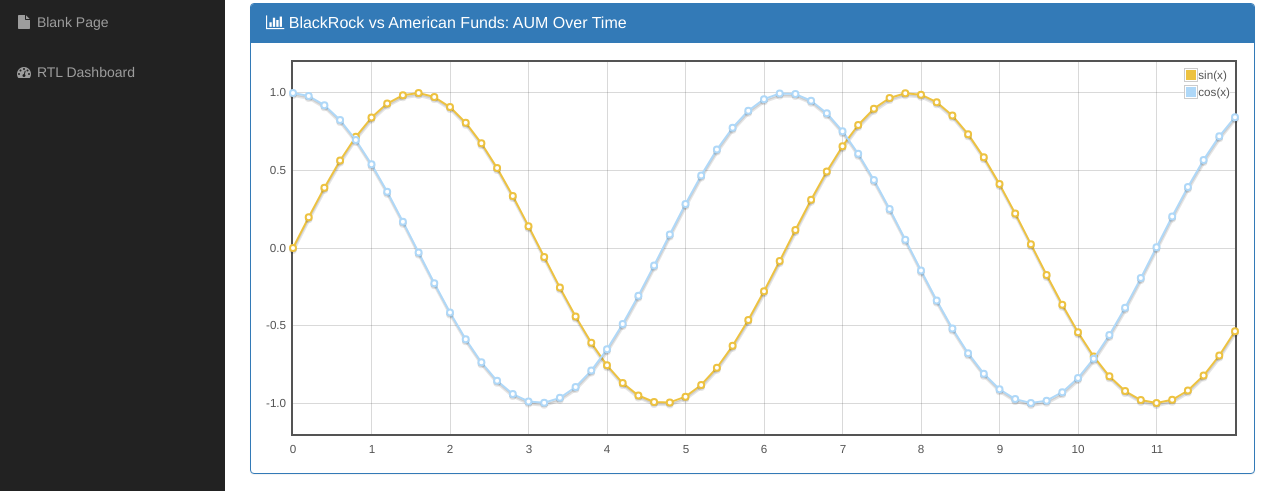
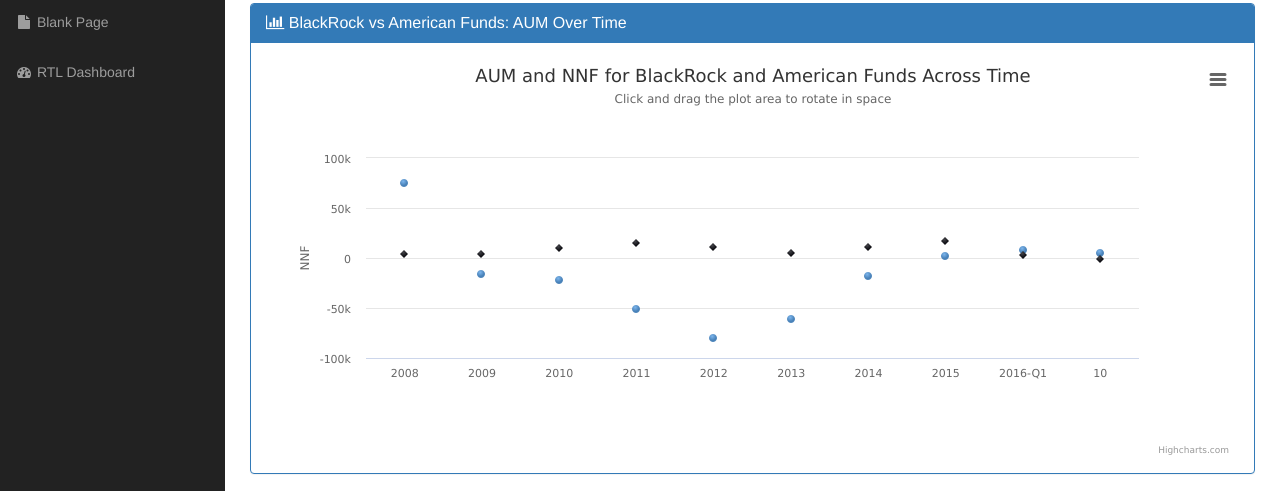
Before and after one commit to william-t/blk_dashboard, a plain HTML site: page charts.html in a window 1280 px wide. Shown: the part 404-895 px from the top of the page. Drawn offline with nearby package versions, Linux system fonts and the light colour scheme.

Commit message:
Small changes to charts

```diff
--- a/charts.html
+++ b/charts.html
@@ -29,6 +29,7 @@
         <script src="https://oss.maxcdn.com/libs/html5shiv/3.7.0/html5shiv.js"></script>
         <script src="https://oss.maxcdn.com/libs/respond.js/1.4.2/respond.min.js"></script>
     <![endif]-->
+
 
 </head>
 
@@ -230,9 +231,11 @@
                                 <h3 class="panel-title"><i class="fa fa-bar-chart-o"></i> BlackRock vs American Funds: AUM Over Time</h3>
                             </div>
                             <div class="panel-body">
-                                <div class="flot-chart">
+                                <div id="container" style="height: 400px"></div>
+                                <!-- <div id="Blah"> </div> -->
+<!--                                 <div class="flot-chart">
                                     <div class="flot-chart-content" id="flot-line-chart"></div>
-                                </div>
+                                </div> -->
                             </div>
                         </div>
                     </div>
@@ -382,6 +385,9 @@
     </div>
     <!-- /#wrapper -->
 
+
+
+
     <!-- jQuery -->
     <script src="js/jquery.js"></script>
 
@@ -401,6 +407,123 @@
     <script src="js/plugins/flot/jquery.flot.pie.js"></script>
     <script src="js/plugins/flot/flot-data.js"></script>
 
+    <script src="https://ajax.googleapis.com/ajax/libs/jquery/1.10.2/jquery.min.js"></script>
+    <script src="http://code.highcharts.com/highcharts.js"></script>
+    <script src="http://code.highcharts.com/modules/exporting.js"></script>
+
+    <script>
+        $(function () {
+
+            // Give the points a 3D feel by adding a radial gradient
+            Highcharts.getOptions().colors = $.map(Highcharts.getOptions().colors, function (color) {
+                return {
+                    radialGradient: {
+                        cx: 0.4,
+                        cy: 0.3,
+                        r: 0.5
+                    },
+                    stops: [
+                        [0, color],
+                        [1, Highcharts.Color(color).brighten(-0.2).get('rgb')]
+                    ]
+                };
+            });
+
+            // Set up the chart
+            var chart = new Highcharts.Chart({
+                chart: {
+                    renderTo: 'container',
+                    margin: 100,
+                    type: 'scatter',
+                    options3d: {
+                        enabled: true,
+                        alpha: 10,
+                        beta: 30,
+                        depth: 250,
+                        viewDistance: 5,
+                        fitToPlot: false,
+                        frame: {
+                            bottom: { size: 1, color: 'rgba(0,0,0,0.02)' },
+                            back: { size: 1, color: 'rgba(0,0,0,0.04)' },
+                            side: { size: 1, color: 'rgba(0,0,0,0.06)' }
+                        }
+                    }
+                },
+                title: {
+                    text: 'AUM and NNF for BlackRock and American Funds Across Time'
+                },
+                subtitle: {
+                    text: 'Click and drag the plot area to rotate in space'
+                },
+                plotOptions: {
+                    scatter: {
+                        width: 10,
+                        height: 10,
+                        depth: 10
+                    }
+                },
+                yAxis: {
+                    title: {
+                        text: "NNF"
+                    }
+                },
+                xAxis: {
+                        categories: [2007, 2008, 2009, 2010, 2011, 2012, 2013, 2014, 2015, "2016-Q1"]
+                },
+                zAxis: {
+                        title: {
+                        text: "AUM"
+                    },
+                    showFirstLabel: false
+                },
+                legend: {
+                    enabled: false
+                },
+                series: [{
+                    name: 'American Funds',
+                    colorByPoint: false,
+                    data: [[1, 74810.272, 1152903.633], [2, -16002.047, 734623.442], [3, -22457.046, 914392.783], [4, -50531.837, 957246.004], [5, -80352.958, 853595.432], [6, -60881.545, 919793.857], [7, -18454.739, 1102726.842], [8, 1542.95, 1168439.156], [9, 7936.552, 1174284.527], [10, 4898.376, 1186280.328]]
+                }, {
+                        name: 'BlackRock',
+                    colorByPoint: false,
+                    data: [[1, 4475.013, 142084.607], [2, 3916.703, 104104.417], [3, 10464.234, 137664.294], [4, 15240.864, 164959.71], [5, 10712.152, 173267.188], [6, 4759.527, 193335.025], [7, 11486.126, 224804.178], [8, 16856.02, 248275.056], [9, 2782.649, 245003.384], [10, -653.353, 243434.084]]
+                }]
+            });
+
+
+            // Add mouse events for rotation
+            $(chart.container).bind('mousedown.hc touchstart.hc', function (eStart) {
+                eStart = chart.pointer.normalize(eStart);
+
+                var posX = eStart.pageX,
+                    posY = eStart.pageY,
+                    alpha = chart.options.chart.options3d.alpha,
+                    beta = chart.options.chart.options3d.beta,
+                    newAlpha,
+                    newBeta,
+                    sensitivity = 5; // lower is more sensitive
+
+                $(document).bind({
+                    'mousemove.hc touchdrag.hc': function (e) {
+                        // Run beta
+                        newBeta = beta + (posX - e.pageX) / sensitivity;
+                        chart.options.chart.options3d.beta = newBeta;
+
+                        // Run alpha
+                        newAlpha = alpha + (e.pageY - posY) / sensitivity;
+                        chart.options.chart.options3d.alpha = newAlpha;
+
+                        chart.redraw(false);
+                    },
+                    'mouseup touchend': function () {
+                        $(document).unbind('.hc');
+                    }
+                });
+            });
+
+        });
+    </script>
+
 </body>
 
 </html>
```
